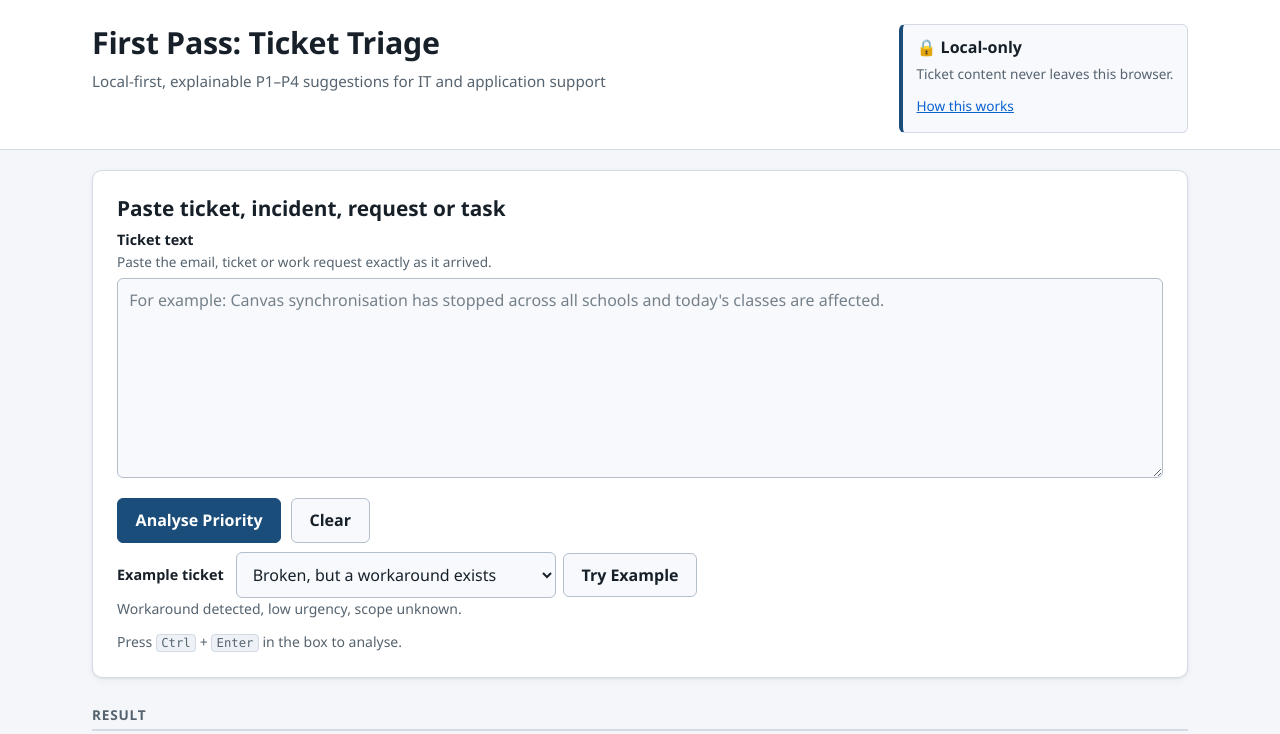
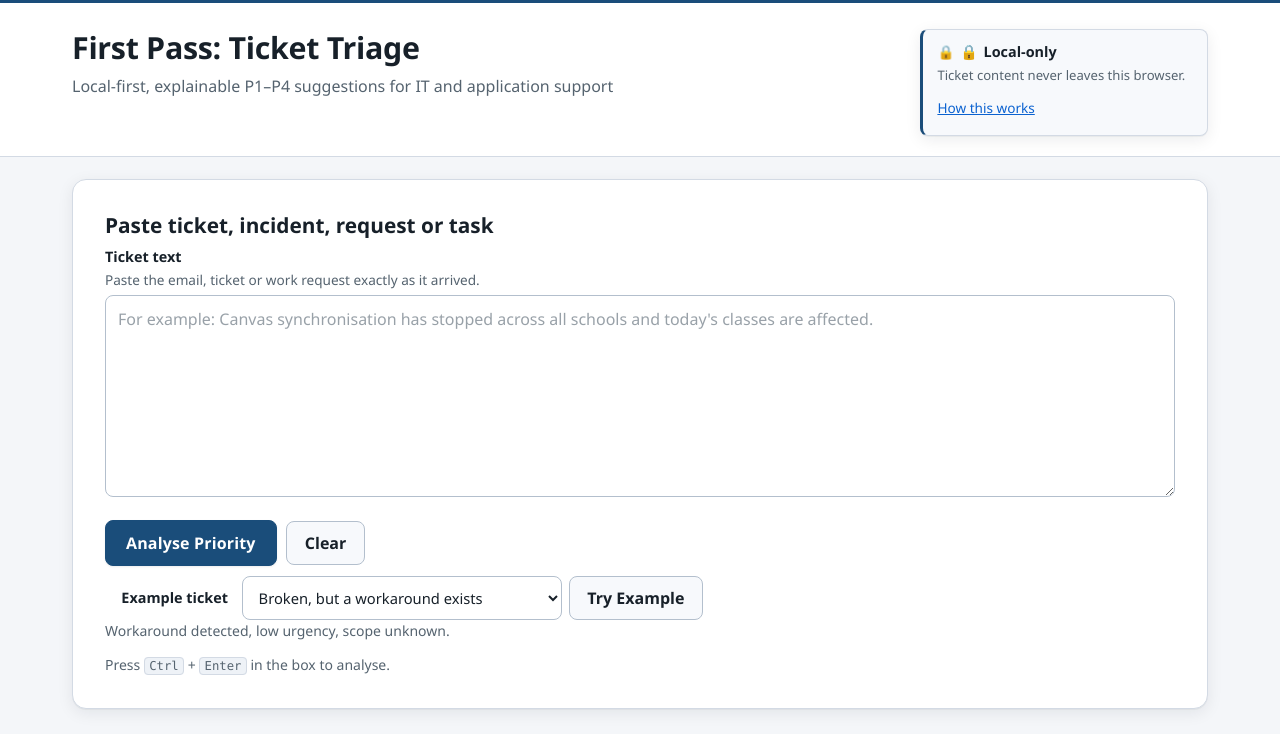
Before and after one commit to ikelaiah/first-pass-ticket-triage, a website with bundled scripts: page index.html in a window 1280 px wide. Shown: the top 734 px of the page. Built offline with nearby package versions, Linux system fonts and the light colour scheme.

Commit message:
feat(ui): phase 1 trustworthy gov foundations & input polish

```diff
--- a/css/styles.css
+++ b/css/styles.css
@@ -32,23 +32,26 @@
   --up: #8a4b00;
   --down: #256d4a;
 
-  --radius: 10px;
-  --radius-sm: 6px;
-  --shadow: 0 1px 2px rgba(16, 26, 38, 0.06), 0 2px 8px rgba(16, 26, 38, 0.05);
-  --max-width: 1160px;
+  --radius: 14px;
+  --radius-sm: 8px;
+  --shadow: 0 4px 16px rgba(16, 26, 38, 0.08), 0 1px 0 rgba(16, 26, 38, 0.04);
+  --shadow-strong: 0 8px 24px rgba(16, 26, 38, 0.12), 0 1px 0 rgba(16, 26, 38, 0.06);
+  --max-width: 1200px;
+  --max-read: 65ch;
 }
 
 @media (prefers-color-scheme: dark) {
   :root {
-    --bg: #11161c;
-    --surface: #1a212a;
-    --surface-2: #202833;
-    --surface-3: #263040;
-    --border: #333f4d;
-    --border-strong: #47566a;
+    --bg: #0f141c;
+    --surface: #1b2330;
+    --surface-2: #233145;
+    --surface-3: #2a3a4f;
+    --border: #2e3e53;
+    --border-strong: #3d5169;
     --text: #e8edf3;
-    --muted: #a5b2c0;
+    --muted: #b0bfcf;
     --accent: #7fb2e5;
+    --accent-strong: #5a9edb;
     --accent-text: #0d1319;
     --focus: #7fb2e5;
 
@@ -56,15 +59,16 @@
     --p2: #f0b072;
     --p3: #93c2f5;
     --p4: #b3bec9;
-    --p1-tint: #3a201e;
-    --p2-tint: #34281a;
-    --p3-tint: #1c2c3f;
+    --p1-tint: #3a2523;
+    --p2-tint: #3a2e1e;
+    --p3-tint: #1e324a;
     --p4-tint: #262d36;
 
     --up: #f0b072;
     --down: #7fd3aa;
 
-    --shadow: 0 1px 2px rgba(0, 0, 0, 0.4);
+    --shadow: 0 8px 24px rgba(0, 0, 0, 0.35), 0 1px 0 rgba(255, 255, 255, 0.04);
+    --shadow-strong: 0 12px 32px rgba(0, 0, 0, 0.45), 0 1px 0 rgba(255, 255, 255, 0.05);
   }
 }
 
@@ -145,7 +149,8 @@
 .site-header {
   background: var(--surface);
   border-bottom: 1px solid var(--border);
-  padding-block: clamp(1rem, 2vw, 1.5rem) 0;
+  border-top: 3px solid var(--accent);
+  padding-block: clamp(1.1rem, 2vw, 1.6rem) 0;
 }
 
 .header-inner {
@@ -154,24 +159,27 @@
   gap: 1rem 2rem;
   align-items: flex-start;
   justify-content: space-between;
-  padding-bottom: 1rem;
+  padding-bottom: 1.25rem;
 }
 
-.header-title { min-width: min(100%, 22rem); }
-.subtitle { margin: 0; color: var(--muted); font-size: 0.95rem; }
-.tagline { margin: 0.35rem 0 0; font-size: 0.9rem; color: var(--muted); }
+.header-title { min-width: min(100%, 22rem); max-width: var(--max-read); }
+.subtitle { margin: 0; color: var(--muted); font-size: 1rem; line-height: 1.4; }
+.tagline { margin: 0.35rem 0 0; font-size: 0.88rem; color: var(--muted); max-width: var(--max-read); }
 
 .header-privacy {
   border: 1px solid var(--border);
-  border-left: 4px solid var(--accent);
+  border-left: 3px solid var(--accent);
   border-radius: var(--radius-sm);
   background: var(--surface-2);
-  padding: 0.65rem 0.85rem;
-  min-width: min(100%, 17rem);
+  padding: 0.7rem 0.9rem;
+  min-width: min(100%, 18rem);
+  box-shadow: var(--shadow);
 }
 
-.privacy-badge { margin: 0; font-weight: 650; }
-.privacy-line { margin: 0.15rem 0 0.35rem; font-size: 0.85rem; color: var(--muted); }
+.header-privacy::before { content: none; }
+.privacy-badge { margin: 0; font-weight: 700; font-size: 0.9rem; display: flex; align-items: center; gap: 0.35rem; }
+.privacy-badge::before { content: "🔒"; font-size: 0.85rem; line-height: 1; }
+.privacy-line { margin: 0.2rem 0 0.4rem; font-size: 0.82rem; color: var(--muted); line-height: 1.45; }
 
 .link-button {
   background: none;
@@ -202,8 +210,8 @@
   border: 1px solid var(--border);
   border-radius: var(--radius);
   box-shadow: var(--shadow);
-  padding: clamp(1rem, 2.5vw, 1.5rem);
-  margin-block: 1.25rem;
+  padding: clamp(1.25rem, 3vw, 2rem);
+  margin-block: 1.4rem;
 }
 
 .section-heading {
@@ -230,34 +238,36 @@
 textarea, select {
   font: inherit;
   color: var(--text);
-  background: var(--surface-2);
-  border: 1px solid var(--border-strong);
+  background: var(--surface);
+  border: 1.5px solid var(--border-strong);
   border-radius: var(--radius-sm);
-  padding: 0.6rem 0.7rem;
+  padding: 0.65rem 0.75rem;
   width: 100%;
   max-width: 100%;
 }
-textarea { resize: vertical; min-height: 9.5rem; line-height: 1.6; }
-textarea::placeholder { color: var(--muted); opacity: 0.8; }
+textarea { resize: vertical; min-height: 11rem; line-height: 1.6; }
+textarea::placeholder { color: var(--muted); opacity: 0.6; }
 textarea:hover { border-color: var(--accent); }
+textarea:focus { border-color: var(--accent); box-shadow: 0 0 0 3px color-mix(in srgb, var(--accent) 18%, transparent); outline: none; }
 select { min-height: 44px; }
+select:focus { border-color: var(--accent); box-shadow: 0 0 0 3px color-mix(in srgb, var(--accent) 14%, transparent); outline: none; }
 
 .actions {
   display: flex;
   flex-wrap: wrap;
   gap: 0.6rem;
   align-items: center;
-  margin-top: 0.85rem;
+  margin-top: 1rem;
 }
 
 .example-picker {
   display: flex;
   flex-wrap: wrap;
   align-items: center;
-  gap: 0.4rem;
+  gap: 0.45rem;
   margin-left: auto;
 }
-.example-picker select { width: auto; max-width: min(100%, 20rem); }
+.example-picker select { width: auto; max-width: min(100%, 20rem); font-size: 0.92rem; }
 
 .btn {
   font: inherit;
@@ -270,14 +280,20 @@
   color: var(--text);
   cursor: pointer;
 }
-.btn:hover { background: var(--surface-3); }
+.btn:hover { background: var(--surface-3); border-color: var(--border-strong); }
 .btn-primary {
   background: var(--accent);
   border-color: var(--accent);
   color: var(--accent-text);
+  min-height: 46px;
+  padding: 0.6rem 1.25rem;
+  font-weight: 700;
+  letter-spacing: 0.01em;
+  box-shadow: 0 1px 2px rgba(16,26,38,0.08);
 }
-.btn-primary:hover { filter: brightness(1.08); }
+.btn-primary:hover { filter: brightness(1.04); }
 .btn-quiet { min-height: 38px; font-weight: 500; font-size: 0.9rem; }
+.btn-copy { font-size: 0.82rem; min-height: 32px; padding: 0.3rem 0.6rem; }
 
 @media (prefers-reduced-motion: no-preference) {
   .btn { transition: background-color 120ms ease, filter 120ms ease; }
```
